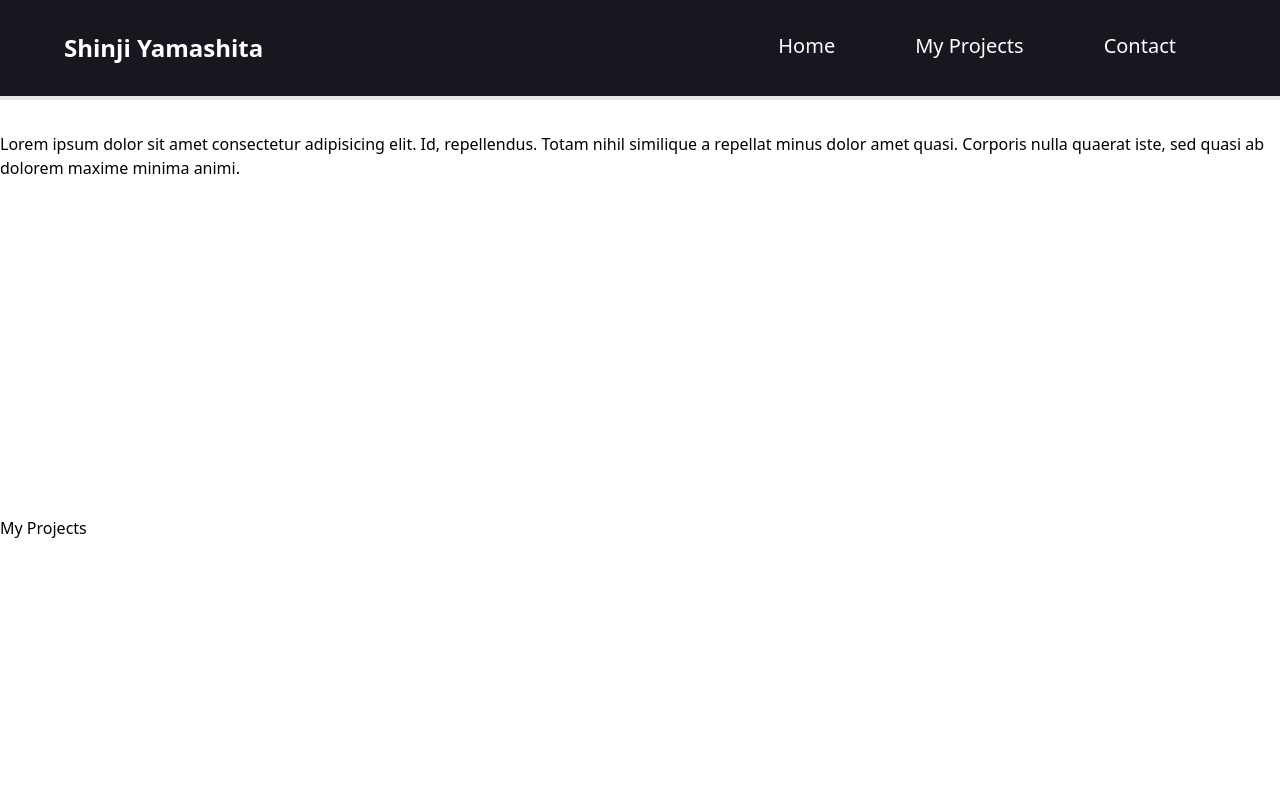
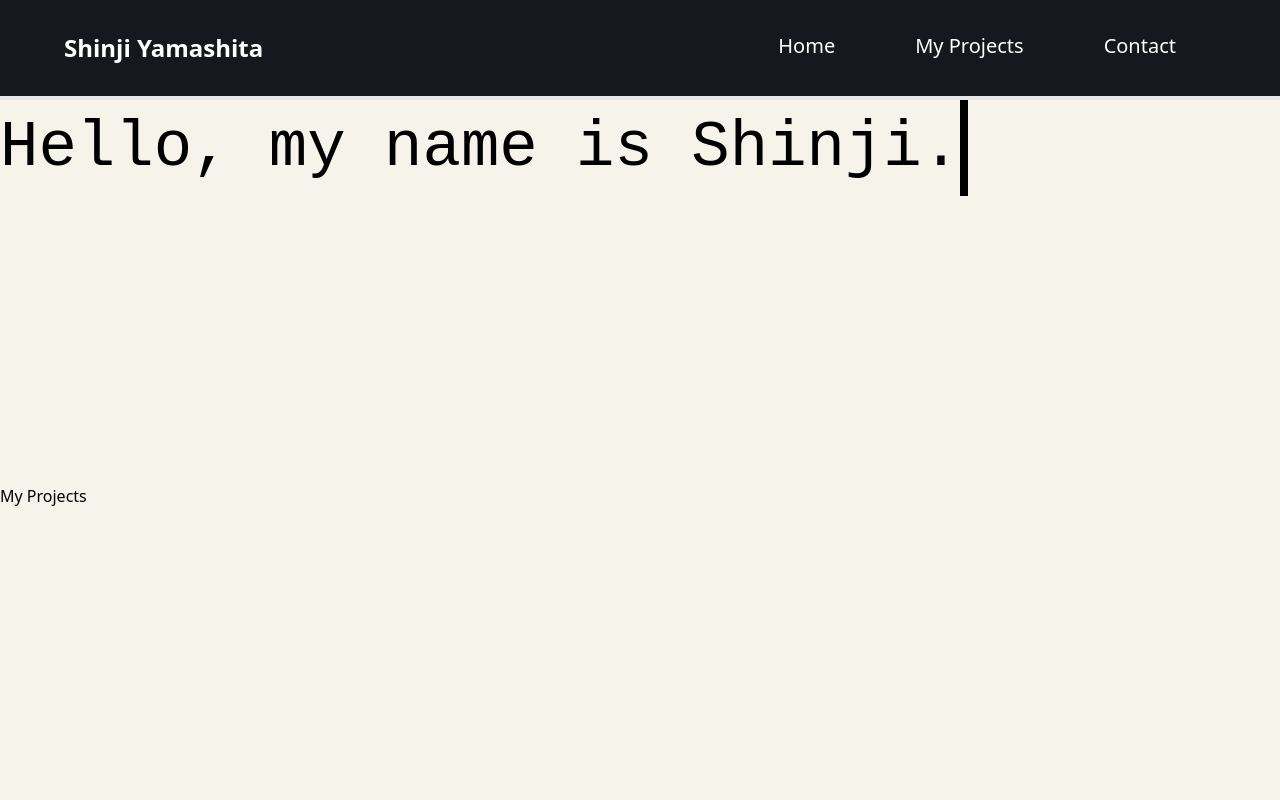
Before and after one commit to shinji-Yama77/shinji-website, a React (Create React App) app in the folder personal-website/: page / in a window 1280 px wide. Shown: the top 800 px of the page. Built offline with nearby package versions, Linux system fonts and the light colour scheme.

Commit message:
type effects

```diff
--- a/personal-website/src/components/Hero.js
+++ b/personal-website/src/components/Hero.js
@@ -1,14 +1,15 @@
 import React from 'react'
 import Navbar from './Navbar';
 import MiddleSection from './middleSection';
+import heroStyles from './Hero.module.css'
 
 const Hero = () => {
   return (
     <main className=''>
-      <div className='p-8 sticky top-0 border-b-4 bg-body'>
+      <div className='p-8 sticky z-10 top-0 border-b-4 bg-body'>
           <Navbar />
       </div>
-      <div className='bg-white'>
+      <div className={heroStyles.new}>
         <MiddleSection />
       </div>
 
--- /dev/null
+++ b/personal-website/src/components/Hero.module.css
@@ -0,0 +1,3 @@
+.new {
+  background-color: hsl(49 37% 94%);
+}
--- /dev/null
+++ b/personal-website/src/components/Middle.module.css
@@ -0,0 +1,38 @@
+.typewriter {
+  font-family: monospace;
+  position: relative;
+  font-size: 4rem;
+  width: max-content;
+}
+
+
+.typewriter::before,
+.typewriter::after {
+  content: '';
+  position: absolute;
+  top: 0;
+  right: 0;
+  bottom: 0;
+  left: 0;
+}
+
+.typewriter::before {
+  background: hsl(49 37% 94%);
+  animation:
+    newwriter 4s steps(25) forwards
+}
+
+.typewriter::after {
+  width: 0.125em;
+  background: black;
+  animation:
+    newwriter 4s steps(25) forwards
+}
+
+
+
+@keyframes newwriter {
+  to {
+    left: 100%;
+  }
+}
--- a/personal-website/src/components/Navbar.js
+++ b/personal-website/src/components/Navbar.js
@@ -5,7 +5,7 @@ import navbarStyles from "./Navbar.module.css"
 const Navbar = () => {
   return (
     <header className='container max-w-6xl flex justify-between text-white '>
-      <div>
+      <div className={navbarStyles.trigger}>
         <h1 className={`text-2xl font-semibold ${navbarStyles.ex}`}>Shinji Yamashita</h1>
       </div>
         <ul className='flex text-xl'>
--- a/personal-website/src/components/Navbar.module.css
+++ b/personal-website/src/components/Navbar.module.css
@@ -18,3 +18,14 @@
 .btn:hover::after {
   transform: scale(1, 1);
 }
+
+
+.ex {
+  display: inline-block;
+  transition: transform 300ms ease-in-out;
+  pointer-events: none;
+}
+
+.trigger:hover .ex {
+  transform: translate(100px, 20px) rotate(10deg)
+}
--- a/personal-website/src/components/middleSection.js
+++ b/personal-website/src/components/middleSection.js
@@ -1,11 +1,13 @@
 import React from 'react'
-
+import middleStyles from './Middle.module.css'
 
 const middleSection = (props) => {
   return (
-    <main className='text-black mt-8'>
+    <main className='text-black container'>
       <div id='home' className='h-96'>
-        Lorem ipsum dolor sit amet consectetur adipisicing elit. Id, repellendus. Totam nihil similique a repellat minus dolor amet quasi. Corporis nulla quaerat iste, sed quasi ab dolorem maxime minima animi.
+        <h1 className={` ${middleStyles.typewriter}`}>
+          Hello, my name is Shinji.
+        </h1>
       </div>
       <div id='about' style={{ height: 500}}>
         <h1>My Projects</h1>
--- a/personal-website/tailwind.config.js
+++ b/personal-website/tailwind.config.js
@@ -8,7 +8,8 @@ module.exports = {
     },
     extend: {
       colors: {
-        'body': '#17171F'
+        'body': '#17171F',
+        'try': 'hsl(49 37% 94%)'
       },
       fontFamily: {
         Poppins: ['Poppins', 'sans-serif'],
```
